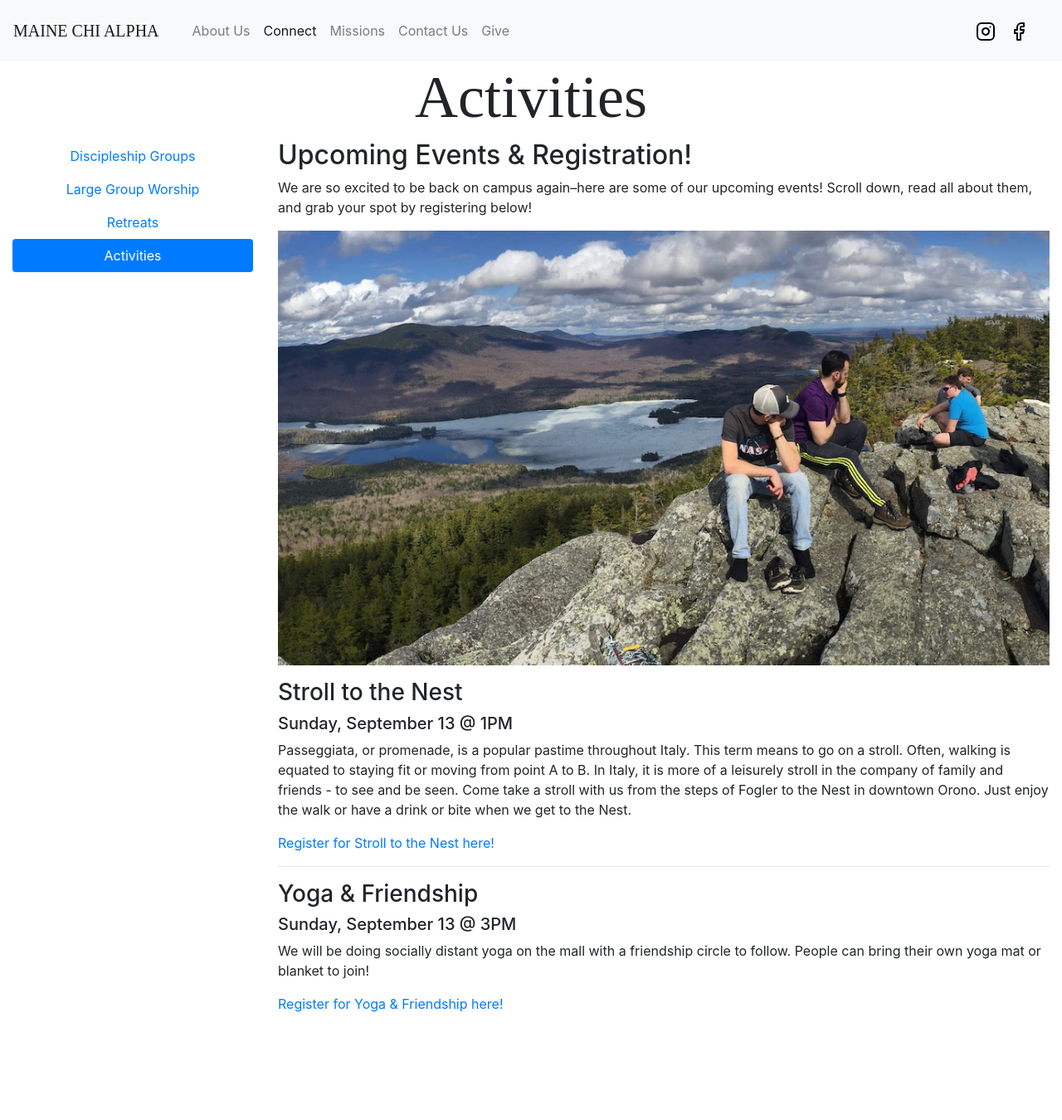
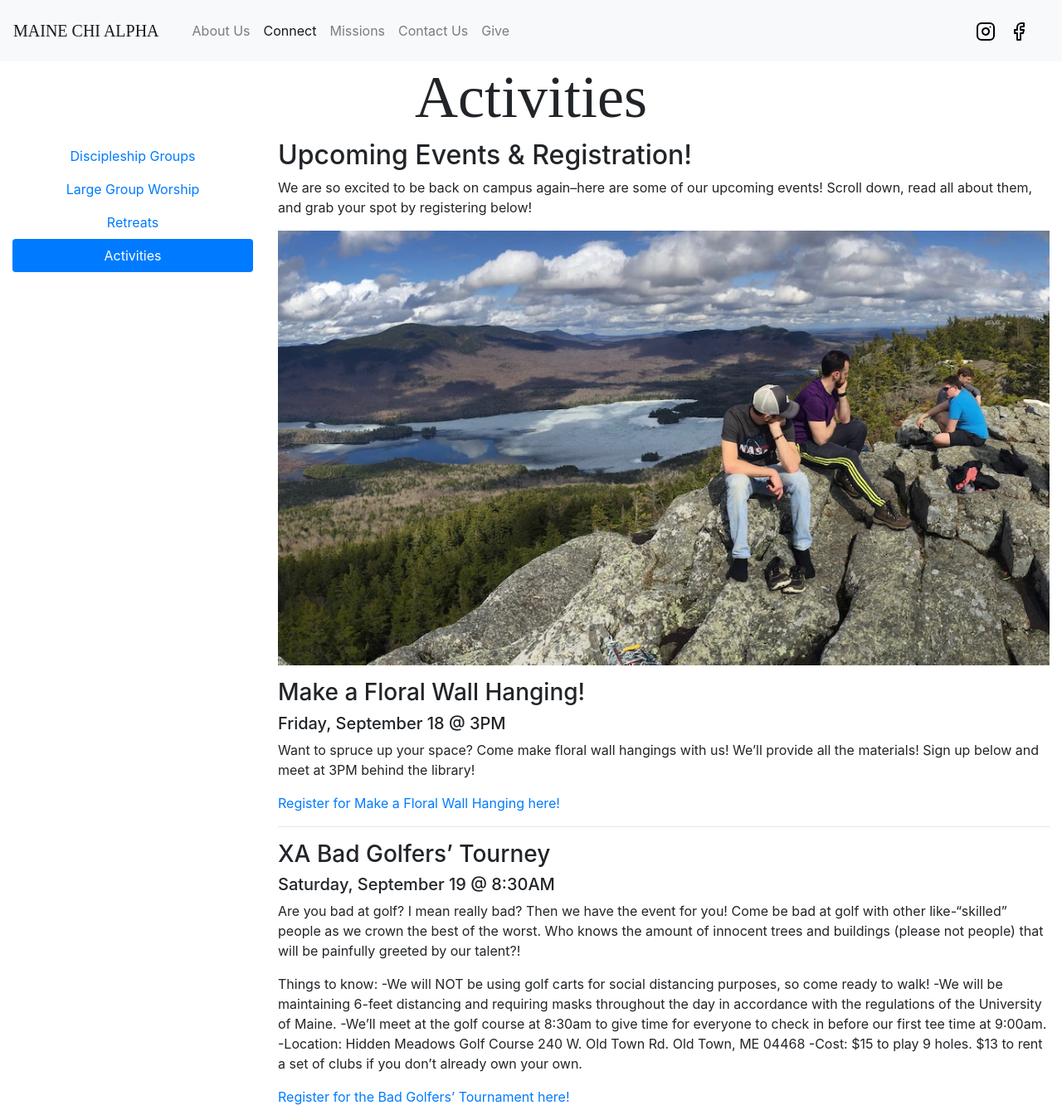
Before and after one commit to mainechialpha/mainechialpha.github.io, a Jekyll site: the page built from activities.md, in a window 1280 px wide. Shown: the whole page at 83% size. Built offline with Jekyll 4.4.1, drawn with Linux system fonts in a browser that asks for light colours; nearby versions of some CDN libraries; some web fonts are replaced; before the commit the page ends 1238 px from its top, so only the background shows below that.

Commit message:
Update activities.md

```diff
--- a/activities.md
+++ b/activities.md
@@ -10,20 +10,30 @@ We are so excited to be back on campus again--here are some of our upcoming even
 
 <img src="{{ site.url }}/images/and-more.jpg" class="img-fluid" alt="MAINE CHI ALPHA">
 
-### Stroll to the Nest
+### Make a Floral Wall Hanging!
 
-##### Sunday, September 13 @ 1PM
+##### Friday, September 18 @ 3PM
 
-Passeggiata, or promenade, is a popular pastime throughout Italy. This term means to go on a stroll. Often, walking is equated to staying fit or moving from point A to B. In Italy, it is more of a leisurely stroll in the company of family and friends - to see and be seen. Come take a stroll with us from the steps of Fogler to the Nest in downtown Orono. Just enjoy the walk or have a drink or bite when we get to the Nest.
+Want to spruce up your space? Come make floral wall hangings with us! We’ll provide all the materials! Sign up below and meet at 3PM behind the library!
 
-[Register for Stroll to the Nest here!](https://forms.gle/7Se3nDjEtDfR77b16)
+[Register for Make a Floral Wall Hanging here!](https://forms.gle/yxo7t5bNE6rUxL6g7)
 
 ***
 
-### Yoga & Friendship
+### XA Bad Golfers' Tourney
 
-##### Sunday, September 13 @ 3PM
+##### Saturday, September 19 @ 8:30AM
 
-We will be doing socially distant yoga on the mall with a friendship circle to follow. People can bring their own yoga mat or blanket to join!
+Are you bad at golf? I mean really bad? Then we have the event for you! Come be bad at golf with other like-“skilled” people as we crown the best of the worst. Who knows the amount of innocent trees and buildings (please not people) that will be painfully greeted by our talent?!
 
-[Register for Yoga & Friendship here!](https://forms.gle/PysYLkzzieaUV7wy6)
+Things to know:
+-We will NOT be using golf carts for social distancing purposes, so come ready to walk!
+-We will be maintaining 6-feet distancing  and requiring masks throughout the day in accordance with the regulations of the University of Maine.
+-We’ll meet at the golf course at 8:30am to give time for everyone to check in before our first tee time at 9:00am.
+-Location:
+Hidden Meadows Golf Course
+240 W. Old Town Rd.
+Old Town, ME 04468
+-Cost: $15 to play 9 holes. $13 to rent a set of clubs if you don’t already own your own.
+
+[Register for the Bad Golfers' Tournament here!](https://forms.gle/UMuvGGvnBd69uygS8)
```
